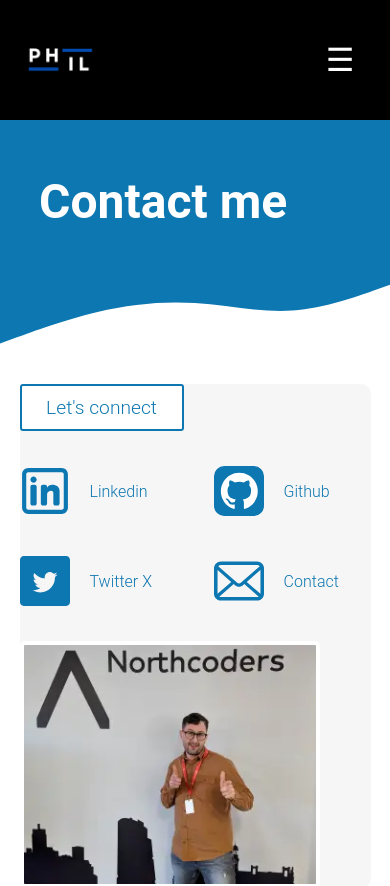
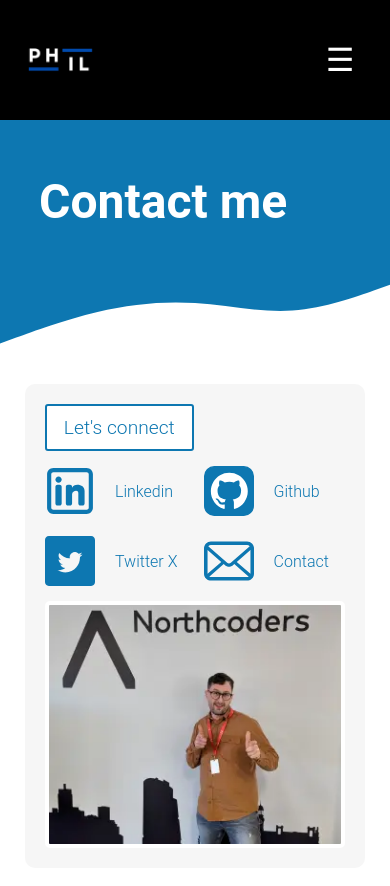
Before and after one commit to phillipbarlow/portfolio-site, a React (Vite) app: page /contact in a window 390 px wide. Shown: the top 886 px of the page. Built offline with nearby package versions, Linux system fonts and the light colour scheme.

Commit message:
adjusted css properties on skills container to be more responsive to iphone SE

```diff
--- a/src/App.css
+++ b/src/App.css
@@ -852,19 +852,19 @@ footer > nav ul li {
   }
   /* Contact */
   .contact-section {
-    width: 90%;
-    margin: 0px auto;
-    margin-bottom: 100px;
+    width: 75%;
+    margin: 0px auto 30px auto;
     height: auto;
   }
   .contact-container {
     display: grid;
     grid-template-columns: repeat(2, auto);
     grid-template-rows: repeat(4, auto);
-    width: 100%;
+    max-width: 350px;
+    width:auto;
     height: 100%;
-    /* padding-top: 30px; */
-    padding:0px;
+    padding:20px;
+    gap:10px;
   }
   .contact-txt {
     font-size: 3em;
@@ -887,6 +887,9 @@ footer > nav ul li {
   }
   .email {
     grid-area: 3/2 / span 1 / span 1;
+  }
+  .email > a, .x > a, .github > a, .linkedin > a{
+    width:100%;
   }
   .main-image-container {
     grid-area: 4/1 / span 1 / span 2;
@@ -1022,7 +1025,7 @@ footer > nav ul li {
     position: absolute;
     left: 50%;
     color: white;
-    top: 10px;
+    top: 150px;
     transform: translate(-50%);
     width: 90%;
   }
--- a/src/routes/App.jsx
+++ b/src/routes/App.jsx
@@ -46,12 +46,11 @@ export default function App() {
                 <p>Phils news frontend</p>
                 <div className="btn-container">
                   <button>
-                    <a href="https://github.com/phillipbarlow/nc-news" target='_blank'>View source code</a>
+                    <a href="https://github.com/phillipbarlow/nc-news" target='_blank'>View on Github</a>
                   </button>
                   <button>
                     <a href="https://phils-news.netlify.app" target='_blank'>View site in action</a>
                   </button>
-                <button><Link to={"projects/frontend-news-app"}>View more!</Link></button>
                 </div>
             </div>
           </div>
@@ -69,9 +68,9 @@ export default function App() {
               <p>Phils news API</p>
               <div className="btn-container">
               <button>
-                  <a href="https://github.com/phillipbarlow/nc-project-wk" target='_blank'>View source code</a>
+                  <a href="https://github.com/phillipbarlow/nc-project-wk" target='_blank'>View on Github</a>
               </button>
-              <button><Link to={"projects/backend-news-app"}>View more!</Link></button>
+              <button><Link to={"projects/backendnewsapp"}>View API</Link></button>
             </div>
             </div>
           </div>
@@ -95,7 +94,7 @@ export default function App() {
                   <a href="https://northcoders.com/project-phase/leedsyouaround" target='_blank'>Project page</a>
                 </button>
               <button>
-                <Link to={"https://northcoders.com/project-phase/leedsyouaround"}>View more!</Link>
+                <Link to={"https://northcoders.com/project-phase/leedsyouaround"}>View more</Link>
               </button>
               </div>
             </div>
```
